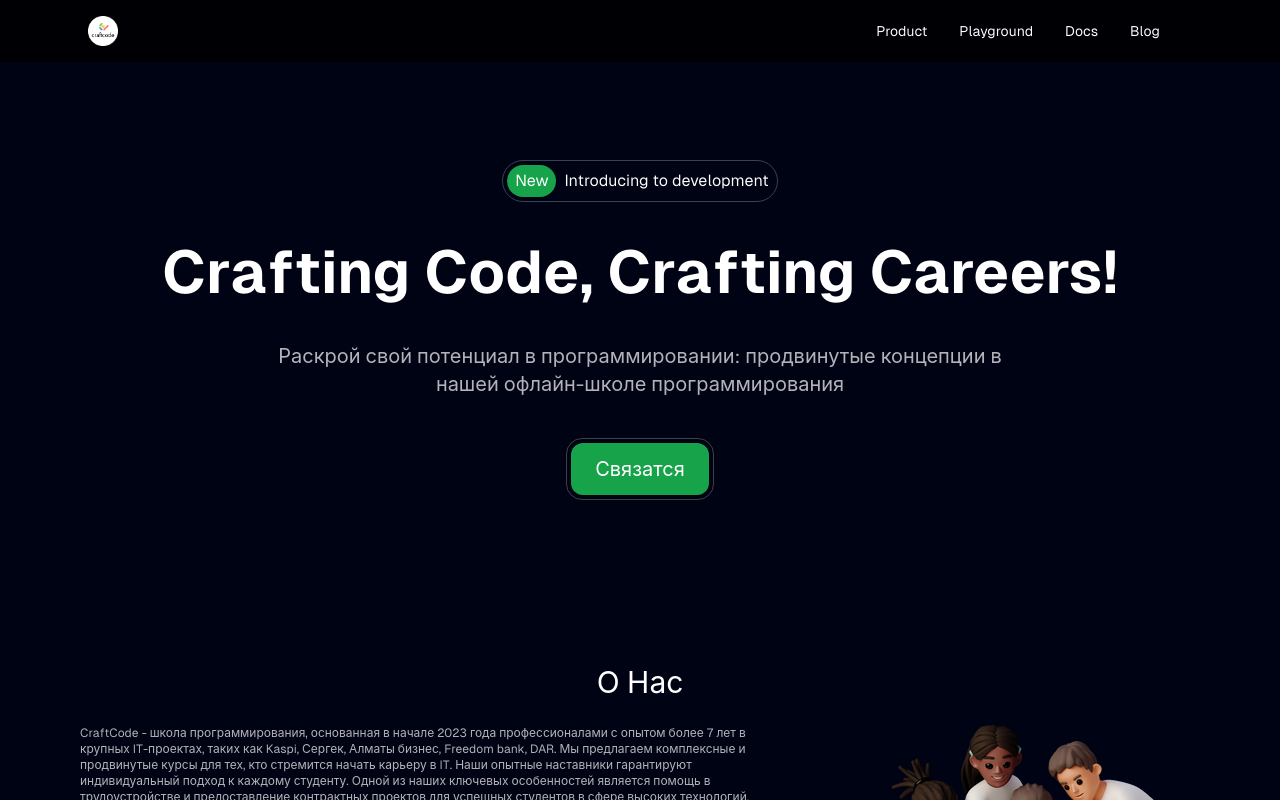
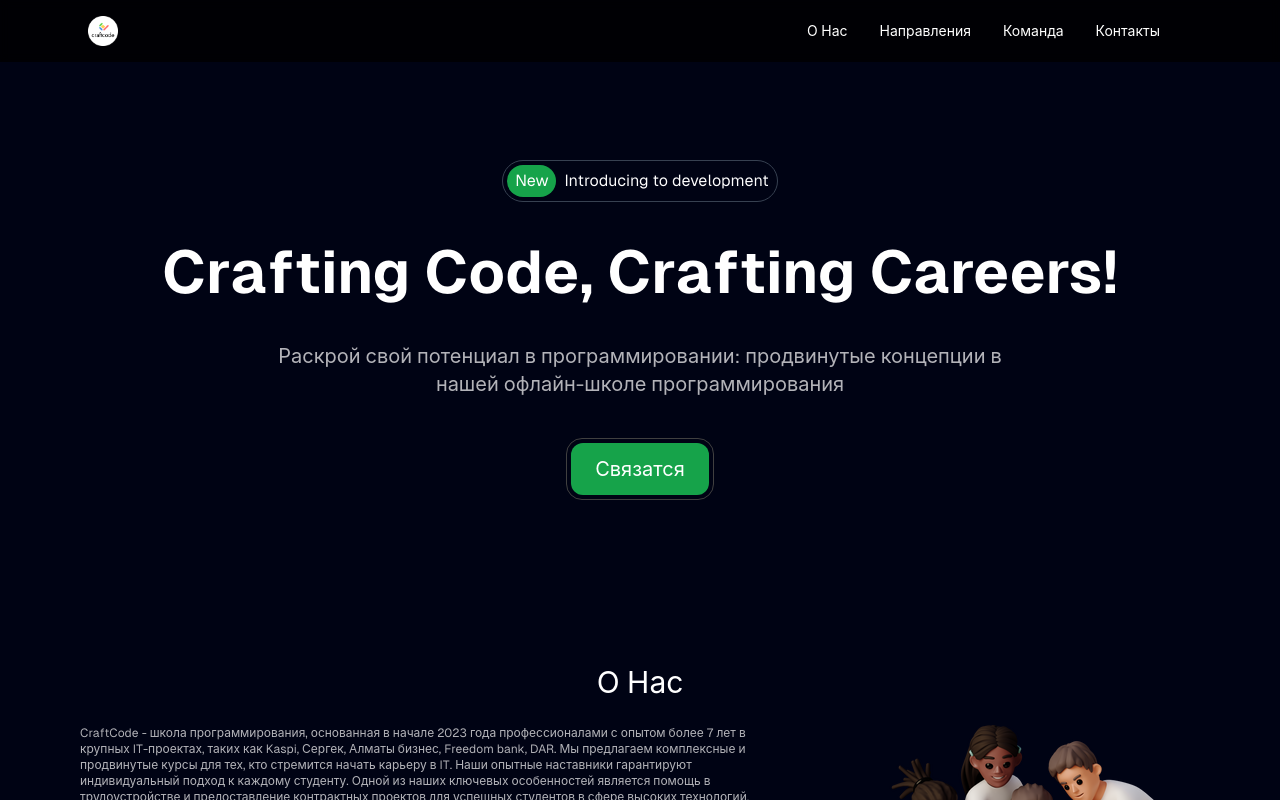
Before and after one commit to Bashkanitto/craft-code, a Next.js app: page / in a window 1280 px wide. Shown: the top 800 px of the page. Built offline with nearby package versions, Linux system fonts and the light colour scheme.

Commit message:
fix header

```diff
--- a/app/components/Header.jsx
+++ b/app/components/Header.jsx
@@ -21,23 +21,26 @@ const Header = () => {
               <div className="mt-6 text-gray-600 md:-ml-4 lg:pr-4 lg:mt-0">
                 <ul className="flex text-white lg:text-sm lg:flex lg:space-y-0">
                   <li>
-                    <a href="#" className="md:px-4 duration-75 hover:border-b">
-                      Product
+                    <a
+                      href="#about"
+                      className="md:px-4 duration-75 hover:border-b"
+                    >
+                      О Нас
                     </a>
                   </li>
                   <li>
-                    <a href="#" className=" md:px-4 hover:border-b">
-                      Playground
+                    <a href="#stack" className=" md:px-4 hover:border-b">
+                      Направления
                     </a>
                   </li>
                   <li>
-                    <a href="#" className="md:px-4 hover:border-b">
-                      Docs
+                    <a href="#comunity" className="md:px-4 hover:border-b">
+                      Команда
                     </a>
                   </li>
                   <li>
-                    <a href="#" className="md:px-4 hover:border-b">
-                      Blog
+                    <a href="#contact" className="md:px-4 hover:border-b">
+                      Контакты
                     </a>
                   </li>
                 </ul>
```
